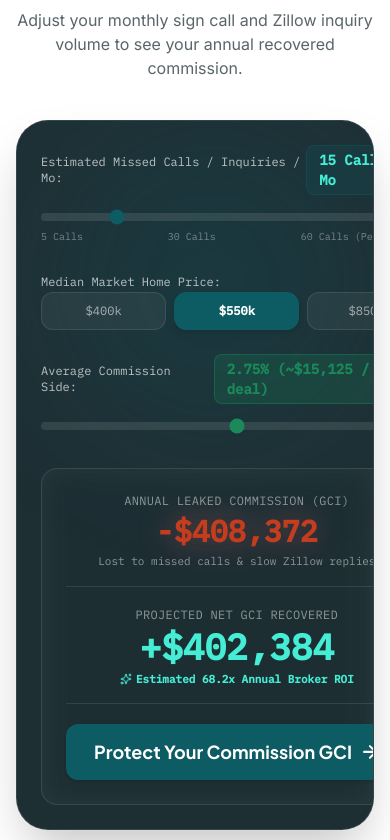
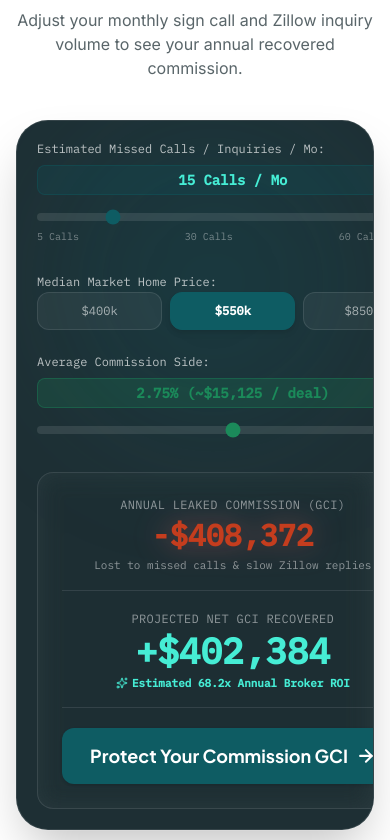
Before and after one commit to xpeedlab-netizen/minions-ai, a Next.js app: page /industries/real-estate in a window 390 px wide. Shown: the part 4704-5544 px from the top of the page. Built offline with nearby package versions, Linux system fonts and the light colour scheme; no server answers.

Commit message:
fix: resolve mobile responsiveness blowout on ROI calculator inputs

```diff
--- a/components/sections/industries/real-estate/RealEstateRoiCalculator.tsx
+++ b/components/sections/industries/real-estate/RealEstateRoiCalculator.tsx
@@ -38,7 +38,7 @@ export default function RealEstateRoiCalculator() {
         </div>
 
         {/* Calculator Widget Box */}
-        <div className="relative rounded-[32px] border border-white/10 bg-ink/95 backdrop-blur-2xl p-6 sm:p-10 text-white shadow-2xl overflow-hidden grid lg:grid-cols-12 gap-8 items-center ring-1 ring-white/10">
+        <div className="relative rounded-[32px] border border-white/10 bg-ink/95 backdrop-blur-2xl p-5 sm:p-10 text-white shadow-2xl overflow-hidden grid lg:grid-cols-12 gap-8 items-center ring-1 ring-white/10">
           {/* Background Glow */}
           <div className="absolute top-0 right-0 size-80 rounded-full bg-teal/20 blur-3xl pointer-events-none" />
 
@@ -46,9 +46,9 @@ export default function RealEstateRoiCalculator() {
           <div className="lg:col-span-7 space-y-6 relative z-10">
             {/* Slider 1: Missed Inbound Calls / Month */}
             <div className="space-y-2">
-              <div className="flex justify-between items-center text-xs font-mono">
+              <div className="flex flex-col sm:flex-row justify-between items-start sm:items-center gap-2 text-xs font-mono">
                 <span className="text-white/70">Estimated Missed Calls / Inquiries / Mo:</span>
-                <span className="font-bold text-teal-300 text-sm bg-teal/20 px-3 py-1 rounded-lg border border-teal/40">
+                <span className="font-bold text-teal-300 text-sm bg-teal/20 px-3 py-1 rounded-lg border border-teal/40 w-full sm:w-auto text-center sm:text-left">
                   {missedCalls} Calls / Mo
                 </span>
               </div>
@@ -64,7 +64,7 @@ export default function RealEstateRoiCalculator() {
               <div className="flex justify-between text-[10px] font-mono text-white/40">
                 <span>5 Calls</span>
                 <span>30 Calls</span>
-                <span>60 Calls (Peak Season)</span>
+                <span>60 Calls (Peak)</span>
               </div>
             </div>
 
@@ -95,9 +95,9 @@ export default function RealEstateRoiCalculator() {
 
             {/* Slider 2: Average Commission Rate */}
             <div className="space-y-2">
-              <div className="flex justify-between items-center text-xs font-mono">
+              <div className="flex flex-col sm:flex-row justify-between items-start sm:items-center gap-2 text-xs font-mono">
                 <span className="text-white/70">Average Commission Side:</span>
-                <span className="font-bold text-success text-sm bg-success/20 px-3 py-1 rounded-lg border border-success/40">
+                <span className="font-bold text-success text-sm bg-success/20 px-3 py-1 rounded-lg border border-success/40 w-full sm:w-auto text-center sm:text-left">
                   {commissionRate}% (~${commissionPerDeal.toLocaleString()} / deal)
                 </span>
               </div>
```
